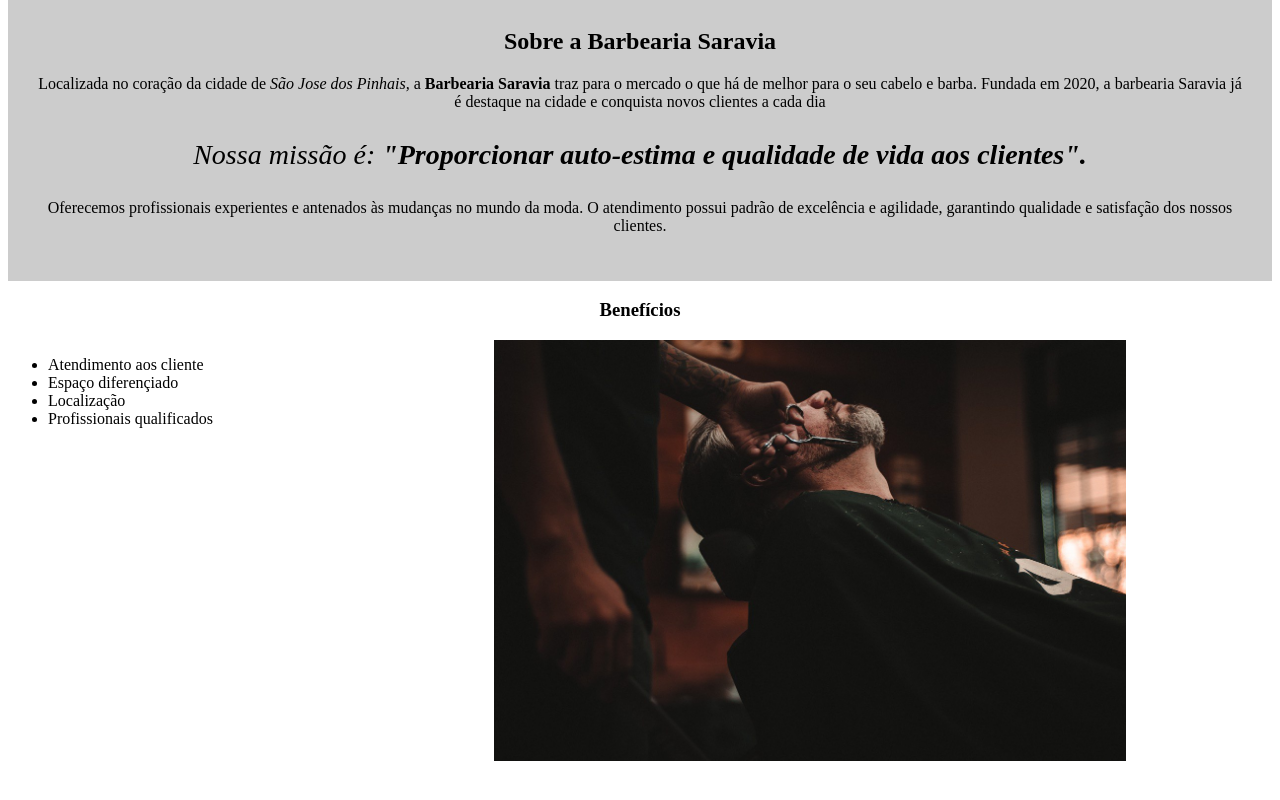
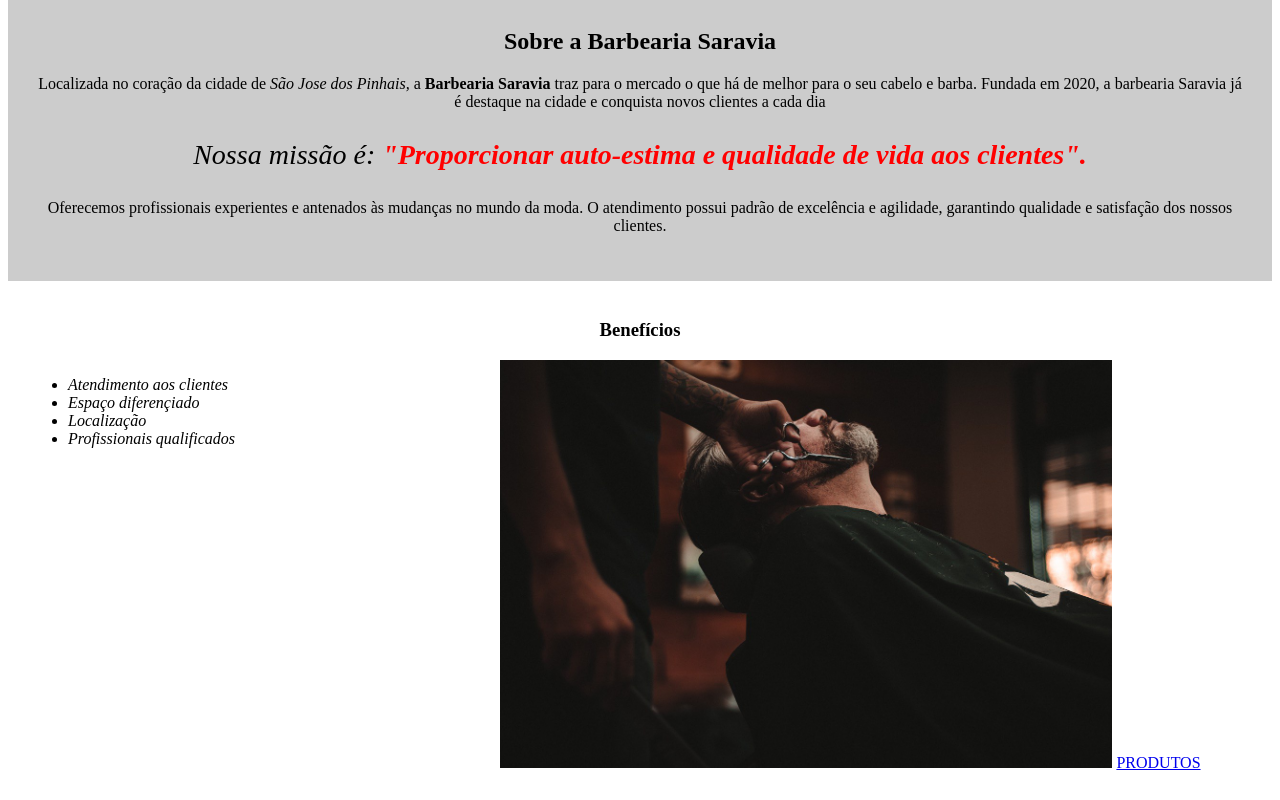
Before and after one commit to HeltonSaravia/Barbearia-Helton, a plain HTML site: page index.html in a window 1280 px wide. Shown: the part 580-1380 px from the top of the page. Before the commit the page ends 1353 px from the top, so only its background shows below. Drawn offline with Linux system fonts and the light colour scheme.

Commit message:
29/04/2024

```diff
--- a/index.html
+++ b/index.html
@@ -21,8 +21,8 @@
       mercado o que há de melhor para o seu cabelo e barba. Fundada em 2020, a barbearia Saravia já é destaque na cidade
       e conquista novos clientes a cada dia </p>
 
-    <p id="missao"><em>Nossa missão é: <strong>"Proporcionar auto-estima e qualidade de vida aos
-          clientes".</strong></em>
+    <p id="missao"><em>Nossa missão é: <strong>"Proporcionar auto-estima e qualidade de vida aos clientes".</strong></em>
+
     <p>Oferecemos profissionais experientes e antenados às mudanças no mundo da moda. O atendimento possui padrão de
       excelência e agilidade, garantindo qualidade e satisfação dos nossos clientes.</p>
   </div>
@@ -30,13 +30,15 @@
     <h3 class="texto-centralizado">Benefícios</h3>
 
     <ul>
-      <li>Atendimento aos cliente</li>
-      <li>Espaço diferençiado</li>
-      <li>Localização</li>
-      <li>Profissionais qualificados</li>
+      <li class="item">Atendimento aos clientes</li>
+      <li class="item">Espaço diferençiado</li>
+      <li class="item">Localização</li>
+      <li class="item">Profissionais qualificados</li>
     </ul>
 
     <img class="imagem-beneficios" src="beneficios.jpg" </div>
+
+  <a href="produtos.html">PRODUTOS</a>
 </body>
 
 </html>
--- a/style.css
+++ b/style.css
@@ -18,8 +18,18 @@ background-color: #CCCCCC;
 p {
   text-align: center;
 }
+
+em strong{
+  color:red;
+}
+
 #missao{
   font-size: 28px;
+}
+
+.beneficios{
+  padding: 20px;
+  background-color: #FFFFFF;
 }
 
 ul{
@@ -28,6 +38,10 @@ ul{
   width: 20%;
   margin-right: 15%;
 }
+.item{
+  font-style: italic;
+}
+
 
 .imagem-beneficios{
   width:50%;
```
Also changed, not shown: produtos.html (added, +20 -0 lines), produtos.css (added).
